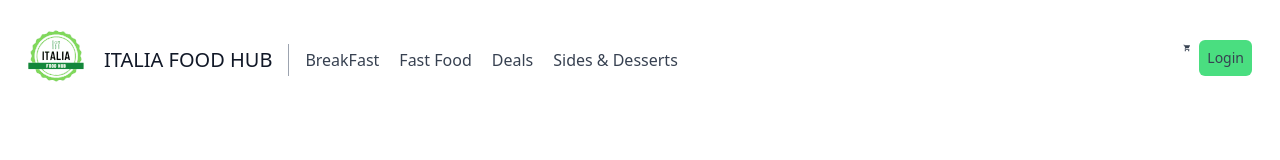
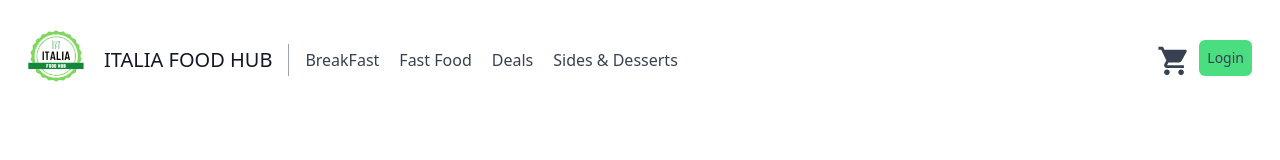
Before and after one commit to sulemansarwar10/shoppingcart, a Next.js app: page / in a window 1280 px wide. Shown: the top 160 px of the page. Built offline with nearby package versions, Linux system fonts and the light colour scheme; no server answers.

Commit message:
Update header.js
fixing size issue in production

```diff
--- a/components/header.js
+++ b/components/header.js
@@ -2,7 +2,6 @@ import React, { useState, useEffect } from 'react'
 import Image from 'next/image'
 import { useRouter } from 'next/router'
 import PersonOutlineIcon from '@mui/icons-material/PersonOutline';
-import MenuIcon from '@mui/icons-material/Menu';
 import ShoppingCartIcon from '@mui/icons-material/ShoppingCart';
 import Link from 'next/link';
 import { useSelector, useDispatch } from 'react-redux'
@@ -55,13 +54,13 @@ const Header = () => {
 
                     <div className={`flex  mt-4 mr-2 ${dropdowntoggle ? "-mr-28" : ""}`}>
 
-                        <ShoppingCartIcon onClick={() => router.push('/cart')} className='text-5xl cursor-pointer p-2 z-10' />
+                        <ShoppingCartIcon onClick={() => router.push('/cart')} className='cursor-pointer p-2 z-10' sx={{ fontSize: 50 }}/>
 
 
                         <div className=' ' onMouseLeave={() => { setdropdowntoggle(false) }}>
                             {!Userdata.token && <Link href='/login'><button className='bg-green-400 rounded-md text-sm p-2 mt-1'>Login</button></Link>}
 
-                            {Userdata.token && <PersonOutlineIcon className='text-5xl cursor-pointer p-2 ' onMouseOver={() => { setdropdowntoggle(true) }} />}
+                            {Userdata.token && <PersonOutlineIcon className='cursor-pointer p-2 ' sx={{ fontSize: 50 }} onMouseOver={() => { setdropdowntoggle(true) }} />}
                             {
                                 dropdowntoggle && <div className='bg-green-300  text-center z-10  rounded-lg -translate-x-28' >
 
```
